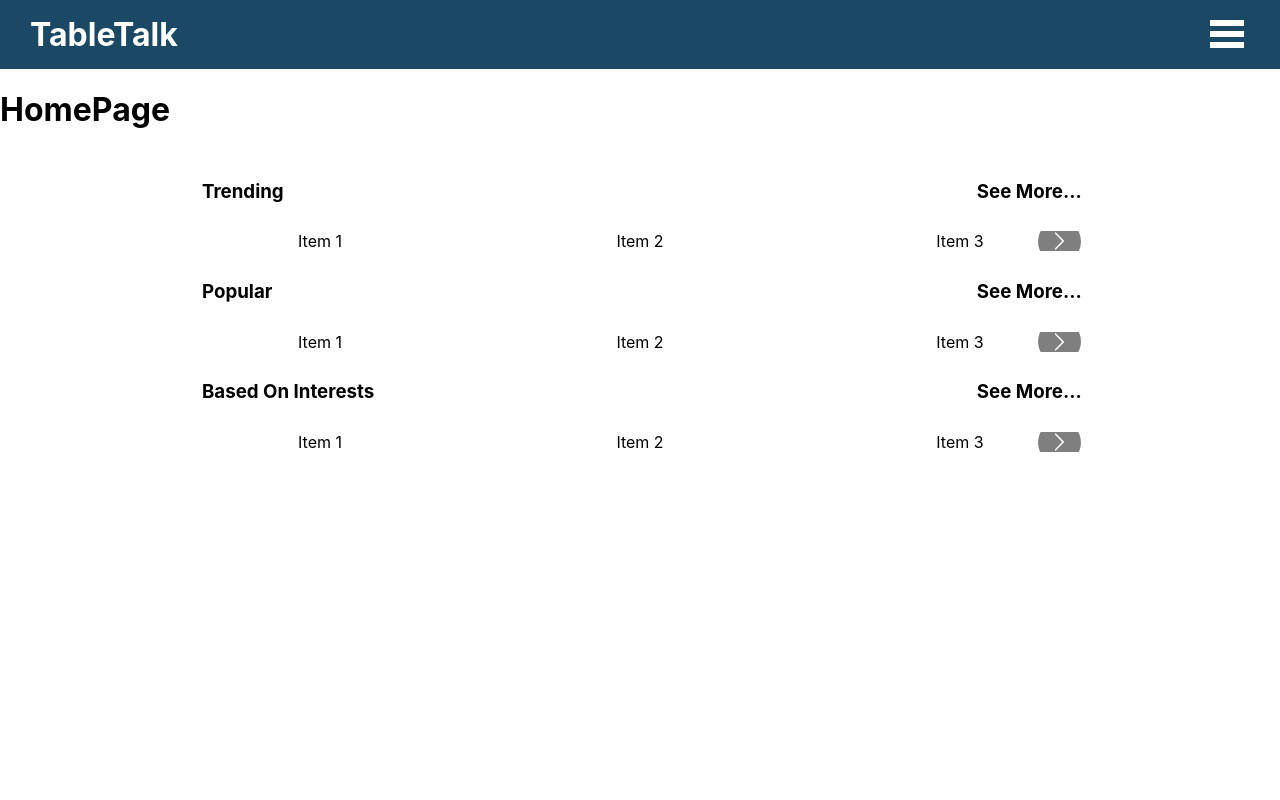
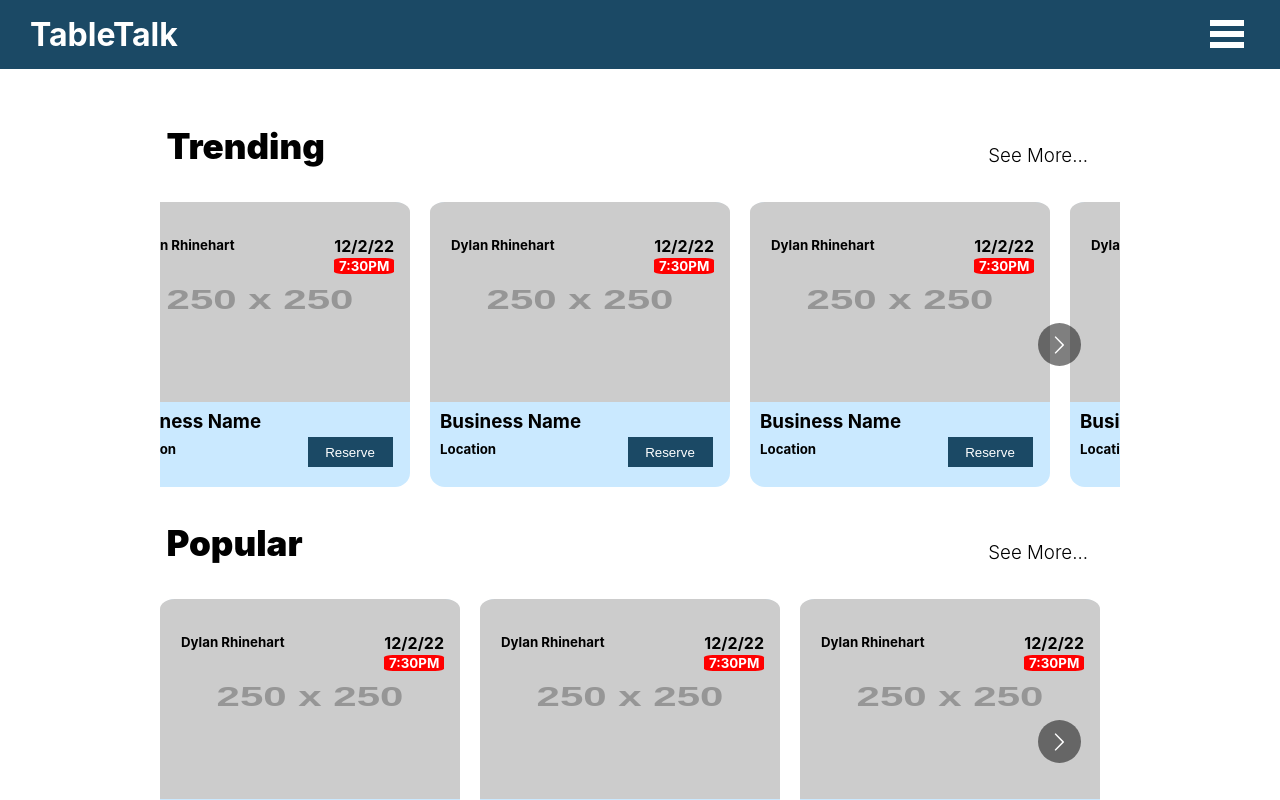
Before and after one commit to jerrodbush/TableTalk, a React (Create React App) app in the folder client/: page /home in a window 1280 px wide. Shown: the top 800 px of the page. Built offline with nearby package versions, Linux system fonts and the light colour scheme.

Commit message:
Created Reservation Cards, and did a little styling. Added cards to homepage within carousel

```diff
--- a/client/src/App.css
+++ b/client/src/App.css
@@ -27,7 +27,7 @@ body {
 #carousel-text-wrapper {
   display: grid;
   margin-top: 0px;
-  padding: 10px;
+  padding: 0px;
   width: 100vw;
 }
 
@@ -44,11 +44,15 @@ body {
 #carousel-text-wrapper > *:first-child {
   justify-self: left;
   align-self: center;
-  margin-left: 15vw;
+  margin-left: 13vw;
+  font-weight: 900;
+  font-size: 35px;
 }
 
 #carousel-text-right {
-  margin-right: 16.27vw;
+  margin-right: 15vw;
+  margin-bottom: 0px;
+  font-weight: 300;
 }
 
 #carousel-wrapper {
@@ -60,4 +64,116 @@ body {
   align-content: center;
   align-self: center;
   padding-left: 50px;
+  margin-top: 0px;
+  padding-top: 0px;
 }
+
+#reservation-card-container {
+  background-color: #CAE9FF;
+  height: 100%;
+  width: 300px;
+  border-radius: 5%;
+  display: flex;
+  flex-direction: column;
+  justify-content: center;
+  align-content: center;
+}
+
+#reservation-card-image-container{
+  display: flex;
+  flex-direction: column;
+  position: relative;
+  text-align: center;
+}
+
+#reservation-card-image-container > img{
+  border-top-left-radius: 5%;
+  border-top-right-radius: 5%;
+  height: 200px;
+}
+
+#top-left {
+  position: absolute;
+  top: 8px;
+  left: 16px;
+}
+
+#top-right {
+  position: absolute;
+  top: 8px;
+  right: 16px;
+}
+#top-right > h4 {
+  padding: 0px;
+  margin-bottom: 0px;
+}
+#top-right > h5 {
+  padding: 0px;
+  margin-top: 2px;
+  background-color: red;
+  border-radius: 15%;
+  color: white;
+}
+
+#reservation-user-info-wrapper {
+  display: flex;
+  flex-direction: row;
+  justify-content: center;
+}
+
+#reservation-user-info-wrapper > * {
+  padding-left: 5px;
+  padding-top: 5px;
+  padding-bottom: 0px;
+  text-align: center;
+}
+
+#reservation-card-bottom-container > h3 {
+  text-align: left;
+  margin: 0px;
+  padding-top: 8px;
+  padding-left: 10px;
+}
+
+#reservation-card-bottom-container > h5 {
+  text-align: left;
+  margin: 0px;
+  padding-top: 8px;
+  padding-left: 10px;
+  padding-bottom: 0px;
+  margin-bottom: 0px;
+}
+
+#reservation-card-bottom-container > *:last-child {
+  position: relative;
+  left: 90px;
+  bottom: 20px;
+}
+
+#reservation-card-bottom-container > button {
+  background-color: #1B4965;
+  color: white;
+  height: 30px;
+  width: 85px;
+  border: none;
+}
+
+#reservation-card-bottom-container > button:hover {
+  background-color: #5FA8D3;
+}
+
+#footer {
+  padding: 2px;
+  background-color:#1B4965;
+  color: white;
+  display: flex;
+  flex-direction: column;
+  width: 100vw;
+  margin-top: 10px;
+}
+
+#footer > * {
+  text-align: center;
+  justify-content: center;
+  align-content: center;
+}
--- a/client/src/components/HomePage.js
+++ b/client/src/components/HomePage.js
@@ -3,14 +3,15 @@ import NavBar from './NavBar';
 import '../App.css'
 import Carousel from 'react-multi-carousel';
 import 'react-multi-carousel/lib/styles.css';
+import ReservationCard from './ReservationCard';
 
 export default function HomePage() {
 
   const responsive = {
     desktop: {
       breakpoint: { max: 3000, min: 1024 },
-      items: 5,
-      slidesToSlide: 5, // optional, default to 1.
+      items: 6,
+      slidesToSlide: 1, // optional, default to 1.
     },
     tablet: {
       breakpoint: { max: 1024, min: 464 },
@@ -27,23 +28,24 @@ export default function HomePage() {
   return (
     <>
       <NavBar/>
-      <h1>HomePage</h1>
-
       <div id="carousel-container">
         <div id="carousel-text-wrapper">
           <h3>Trending</h3>
           <h3 id="carousel-text-right">See More...</h3>
         </div>
         <div id="carousel-wrapper">
-          <Carousel responsive={responsive}>
-            <div>Item 1</div>
-            <div>Item 2</div>
-            <div>Item 3</div>
-            <div>Item 4</div>
-            <div>Item 4</div>
-            <div>Item 4</div>
-            <div>Item 4</div>
-            <div>Item Last</div>
+          <Carousel responsive={responsive} additionalTransfrom={-50}>
+            <ReservationCard/>
+            <ReservationCard/>
+            <ReservationCard/>
+            <ReservationCard/>
+            <ReservationCard/>
+            <ReservationCard/>
+            <ReservationCard/>
+            <ReservationCard/>
+            <ReservationCard/>
+            <ReservationCard/>
+            <ReservationCard/>
           </Carousel>
         </div>
       </div>
@@ -55,14 +57,17 @@ export default function HomePage() {
         </div>
         <div id="carousel-wrapper">
           <Carousel responsive={responsive} >
-            <div>Item 1</div>
-            <div>Item 2</div>
-            <div>Item 3</div>
-            <div>Item 4</div>
-            <div>Item 4</div>
-            <div>Item 4</div>
-            <div>Item 4</div>
-            <div>Item Last</div>
+            <ReservationCard/>
+            <ReservationCard/>
+            <ReservationCard/>
+            <ReservationCard/>
+            <ReservationCard/>
+            <ReservationCard/>
+            <ReservationCard/>
+            <ReservationCard/>
+            <ReservationCard/>
+            <ReservationCard/>
+            <ReservationCard/>
           </Carousel>
         </div>
       </div>
@@ -74,16 +79,23 @@ export default function HomePage() {
         </div>
         <div id="carousel-wrapper">
           <Carousel responsive={responsive}>
-            <div>Item 1</div>
-            <div>Item 2</div>
-            <div>Item 3</div>
-            <div>Item 4</div>
-            <div>Item 4</div>
-            <div>Item 4</div>
-            <div>Item 4</div>
-            <div>Item Last</div>
+            <ReservationCard/>
+            <ReservationCard/>
+            <ReservationCard/>
+            <ReservationCard/>
+            <ReservationCard/>
+            <ReservationCard/>
+            <ReservationCard/>
+            <ReservationCard/>
+            <ReservationCard/>
+            <ReservationCard/>
+            <ReservationCard/>
           </Carousel>
+          <br/>
         </div>
+      </div>
+      <div id="footer" >
+          <h6>CopyRight Of Liza, Jerrod, Dylan, & Rooney</h6>
       </div>
     </>
   )
--- /dev/null
+++ b/client/src/components/ReservationCard.js
@@ -0,0 +1,24 @@
+import React from 'react'
+import '../App.css';
+
+export default function ReservationCard() {
+  return (
+    <div id="reservation-card-container">
+        <div id="reservation-card-image-container">
+            <img src="http://placehold.it/250X250"/>
+            <div id="reservation-user-info-wrapper">
+                <h5 id="top-left">Dylan Rhinehart</h5>
+                <div id="top-right">
+                    <h4>12/2/22</h4>
+                    <h5>7:30PM</h5>
+                </div>
+            </div>
+        </div>
+        <div id="reservation-card-bottom-container">
+            <h3>Business Name</h3>
+            <h5>Location</h5>
+            <button>Reserve</button>
+        </div>
+    </div>
+  )
+}
--- a/client/src/components/ReservationsPage.js
+++ b/client/src/components/ReservationsPage.js
@@ -1,5 +1,6 @@
 import React from 'react'
 import NavBar from './NavBar'
+import ReservationCard from './ReservationCard'
 
 export default function ReservationsPage() {
   return (
```
